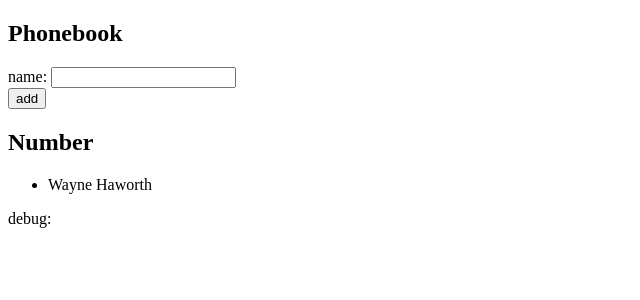
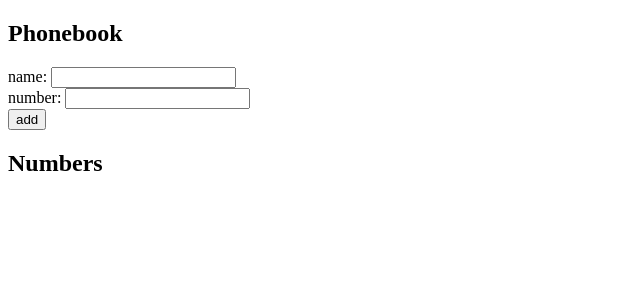
Before and after one commit to WayneHaworth/fullstackopen, a React (Create React App) app: page / in a window 1280 px wide. Shown: the top 300 px of the page, without its empty margins (0-640 px from the left). Built offline with nearby package versions, Linux system fonts and the light colour scheme.

Commit message:
Add number field

```diff
--- a/src/App.js
+++ b/src/App.js
@@ -1,17 +1,22 @@
 import { useState } from "react";
 
 const App = () => {
-  const [persons, setPersons] = useState([
-    { name: 'Wayne Haworth' }
-  ])
+  const [persons, setPersons] = useState([])
+
   const [newName, setNewName] = useState('')
+  const [newNumber, setNewNumber] = useState('')
 
   const handleSubmit = (event) => {
     event.preventDefault();
     if (persons.every(person => person.name !== newName)) {
-      const nameObject = { name: newName }
+      const nameObject = {
+        name: newName,
+        number: newNumber
+      }
+
       setPersons(persons.concat(nameObject))
       setNewName('')
+      setNewNumber('')
     }
     else {
       console.log(`${newName} already exists`)
@@ -23,22 +28,34 @@ const App = () => {
     setNewName(event.target.value)
   }
 
+  const handleNumberChange = (event) => {
+    setNewNumber(event.target.value)
+  }
+
   return (
     <div>
       <h2>Phonebook</h2>
       <form onSubmit={handleSubmit}>
         <div>
-          name: <input value={newName} onChange={handleNameChange}/>
+          <div>name: <input value={newName} onChange={handleNameChange}/></div>
+          <div>number: <input value={newNumber} onChange={handleNumberChange}/></div>
         </div>
         <div>
           <button type="submit">add</button>
         </div>
       </form>
-      <h2>Number</h2>
-      <ul>
-        {persons.map( person => <li key={person.name}>{person.name}</li>)}
-      </ul>
-      <div>debug: {newName}</div>
+      <h2>Numbers</h2>
+      <div>
+        {persons.map(
+          person =>
+            <div key={person.name}>
+              {person.name} {person.number}
+              </div>
+          )
+        }
+      </div>
+
+      {/* <div>debug: {newName}</div> */}
     </div>
   );
 }
```
